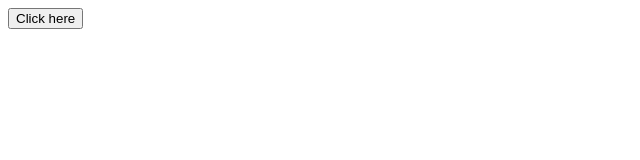
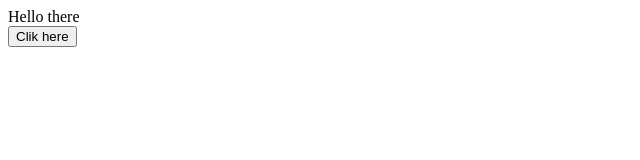
Before and after one commit to Optimus-ged/first_react_app, a React (Create React App) app: page / in a window 1280 px wide. Shown: the top 160 px of the page, without its empty margins (0-640 px from the left). Built offline with nearby package versions, Linux system fonts and the light colour scheme.

Commit message:
Handling of events binding

```diff
--- a/src/react_trainings/App.js
+++ b/src/react_trainings/App.js
@@ -5,7 +5,8 @@
 // import Message from "./components/Message";
 // import Counter from './components/Counter';
 // import FunctionClick from './components/FunctionClick';
-import ClassClick from "./components/classClick";
+// import ClassClick from "./components/ClassClick";
+import EventBind from "./components/EventBind";
 
 class App extends Component {
   render() {
@@ -21,7 +22,8 @@
         {/* <Message/> */}
         {/* <Counter/> */}
         {/* <FunctionClick/> */}
-        <ClassClick/>
+        {/* <ClassClick/> */}
+        <EventBind/>
       </>
     );
   }
--- /dev/null
+++ b/src/react_trainings/components/EventBind.js
@@ -0,0 +1,38 @@
+import React, { Component } from "react";
+
+class EventBind extends Component {
+  constructor(props) {
+    super(props);
+
+    this.state = {
+      message: "Hello there",
+    };
+
+    // this.clickHandler = this.clickHandler.bind(this);
+  }
+
+  //   clickHandler() {
+  //     this.setState({
+  //       message: "Goodbye big bro",
+  //     });
+  //   }
+
+  clickHandler = () => {
+    this.setState({
+      message: "Goodbye big bro",
+    });
+  };
+
+  render() {
+    return (
+      <>
+        <div>{this.state.message}</div>
+        {/* <button onClick={this.clickHandler.bind(this)}>Clik here</button> */}
+        {/* <button onClick={()=>this.clickHandler()}>Clik here</button> */}
+        <button onClick={this.clickHandler}>Clik here</button>
+      </>
+    );
+  }
+}
+
+export default EventBind;
```
